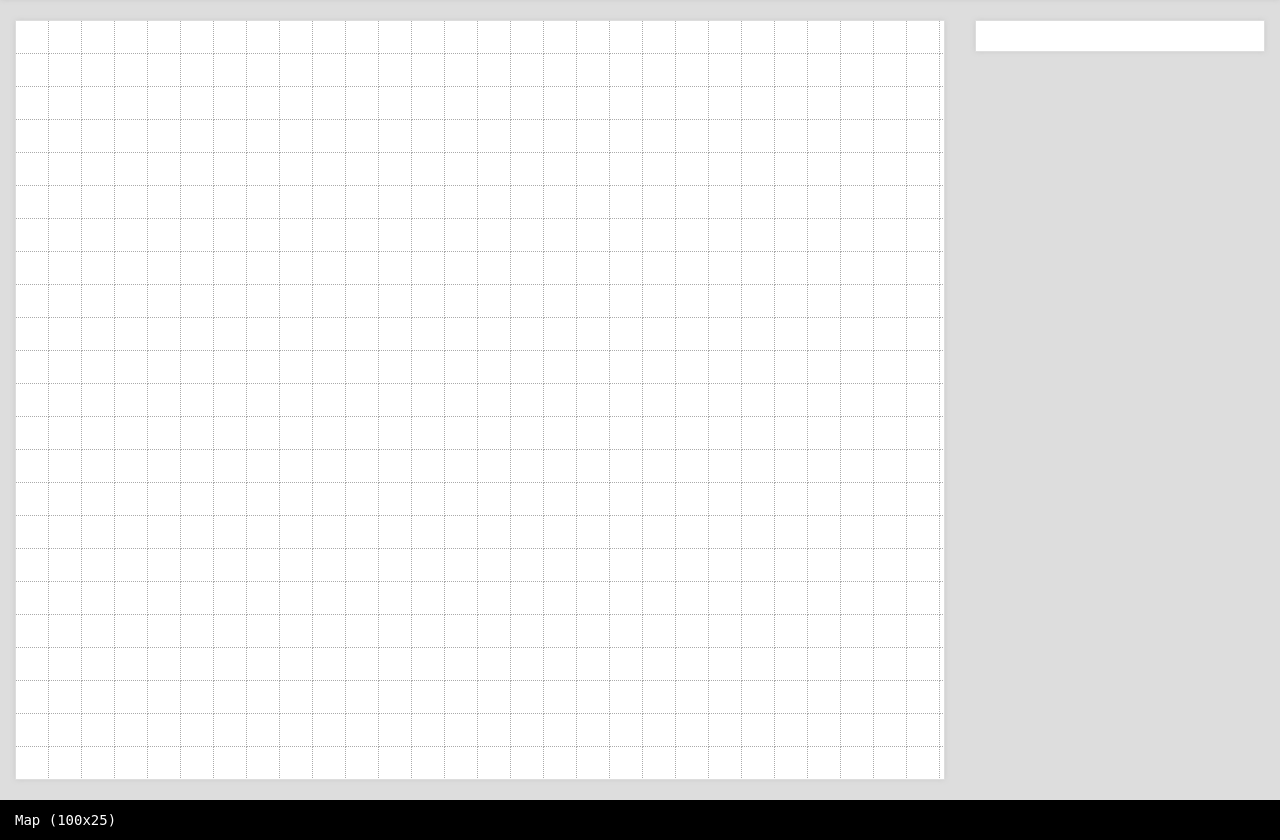
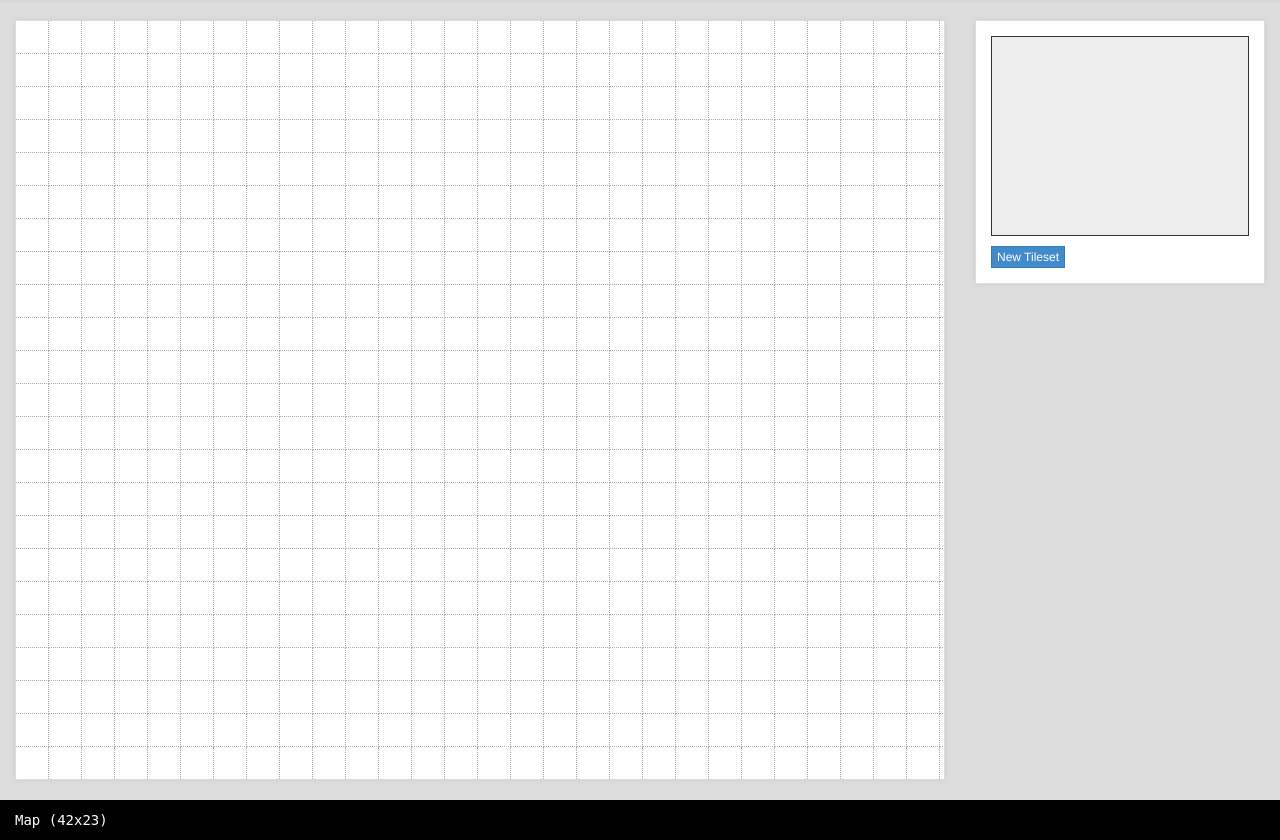
Before and after one commit to formigone/easylearntutorial, a PHP site: page /map-editor.html in a window 1280 px wide. Shown: the part 52-892 px from the top of the page. Run offline with PHP 8.4, Linux system fonts and the light colour scheme.

Commit message:
Load image from file system as preview

```diff
--- a/js/gamedev/app/css/map-editor.css
+++ b/js/gamedev/app/css/map-editor.css
@@ -68,3 +68,12 @@ body {
     padding: 10px 0;
     margin: 0;
 }
+
+.tilesetPreview {
+    width: 100%;
+    height: 200px;
+    border: 1px solid #333;
+    background: #eee;
+    overflow: scroll;
+    margin: 0 0 10px;
+}
--- a/js/gamedev/app/map-editor.html
+++ b/js/gamedev/app/map-editor.html
@@ -56,6 +56,12 @@
         <div class="col-md-3">
             <div class="panel panel-default">
                 <div class="panel-body">
+                    <div class="tilesetPreview">
+                        <img ng-src="{{previewImg.src}}"/>
+                    </div>
+
+                    <button class="btn btn-xs btn-primary" ng-click="onPreNewTileset('tilesetInputEl')">New Tileset</button>
+                    <input type="file" id="tilesetInputEl" onchange="angular.element(this).scope().onNewTileset(event)" class="hidden"/>
                 </div>
             </div>
         </div>
@@ -67,7 +73,6 @@
         <p id="console">Map ({{width}}x{{height}})</p>
     </div>
 </div>
-
 
 <script type="text/ng-template" id="myModalContent.html">
     <div class="modal-header">
@@ -100,14 +105,14 @@
     </div>
 </script>
 
-
 <script>
     var app = angular.module('MapEditor', ['ui.bootstrap']);
 
     app.controller('TileMap', ['$scope', '$modal', '$rootScope', function($scope, $modal, $rootScope) {
-        $scope.width = 100;
-        $scope.height = 25;
+        $scope.width = 42;
+        $scope.height = 23;
         $scope.cells = [];
+        $scope.previewImg = {};
 
         $scope.mouseDown = false;
 
@@ -118,12 +123,13 @@
 
         $scope.onClick = function($event) {
             $event.preventDefault();
+            var target = $event.target;
 
-            if ($scope.mouseDown) {
-                var x = $event.target.getAttribute('data-x');
-                var y = $event.target.getAttribute('data-y');
+            if ($scope.mouseDown && $scope.previewImg.src && target.nodeName === 'IMG') {
+                var x = target.getAttribute('data-x');
+                var y = target.getAttribute('data-y');
 
-                $scope.cells[y][x]['img'] = '/img/img-mushroom-red.png';
+                $scope.cells[y][x]['img'] = $scope.previewImg.src;
             }
         };
 
@@ -132,6 +138,21 @@
             $scope.height = height;
 
             init();
+        };
+
+        $scope.onPreNewTileset = function(inputElId) {
+            document.getElementById(inputElId).click();
+        };
+
+        $scope.onNewTileset = function(event) {
+            var reader = new FileReader();
+            $scope.previewImg = event.target.files[0];
+
+            reader.onload = function(event){
+                $scope.previewImg.src = this.result;
+            };
+
+            reader.readAsDataURL($scope.previewImg);
         };
 
         $scope.onNewDialog = function() {
```
